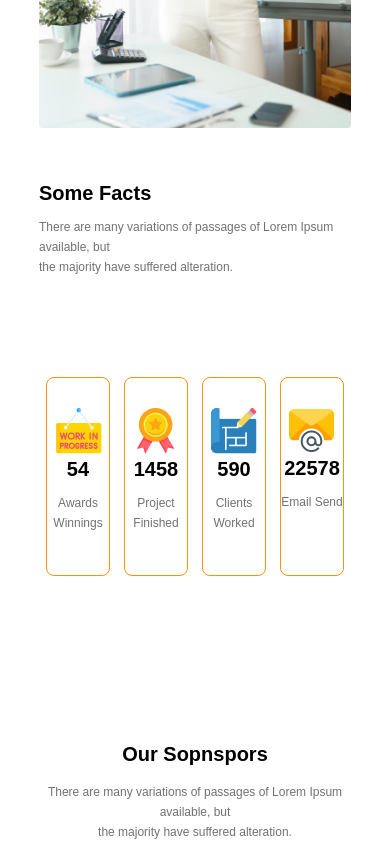
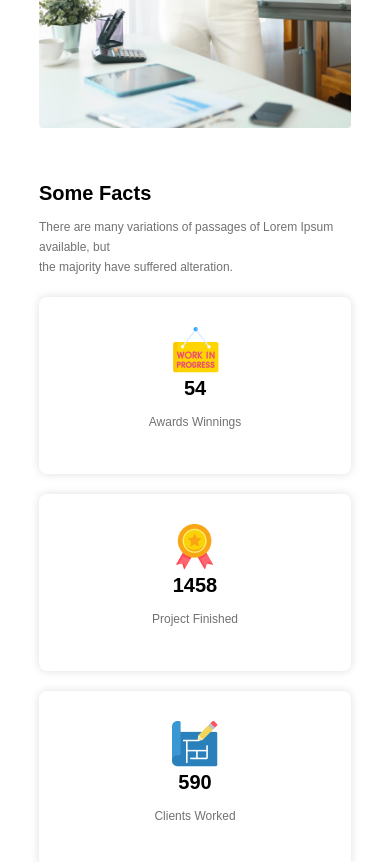
Before and after one commit to fozlur-rahman/g3-architects-main, a plain HTML site: page index.html in a window 390 px wide. Shown: the part 2620-3482 px from the top of the page. Drawn offline with Linux system fonts and the light colour scheme.

Commit message:
add the facts section res css

```diff
--- a/css/responsive.css
+++ b/css/responsive.css
@@ -92,6 +92,29 @@
     }
     /* expreince section */
 
+    /* facts section css ---------------------- */
+    .facts-container {
+        padding-top: 50px;
+        padding-bottom: 0;
+    }
+    .facts-items {
+        display: block;
+        margin-top: 20px;
+        padding: 0;
+    }
+    .fact-item {
+        width: 100%;
+        margin: 20px 0;
+        box-shadow: 0 0 10px rgb(224, 223, 223);
+        border: 0;
+    }
+    .fact-item:hover{
+        border: 1px solid #FF900E;
+        box-shadow: none;
+        transition: .25s;
+    }
+    /* facts section css ---------------------- */
+
 
 
 
--- a/css/style.css
+++ b/css/style.css
@@ -162,7 +162,9 @@ h2 {
     color: #FFF4E7;
 }
 
+
 /* expreince section css ---------------------------------------------- */
+/* facts section css ---------------------- */
 .facts-container {
     padding: 50px 0;
 }
@@ -185,8 +187,7 @@ h2 {
     border-radius: 8px;
 
 }
-
-/* expreince section css ---------------------------------------------- */
+/* facts section css ---------------------- */
 
 /* sponspors section css  ----------------------------------------------*/
 #sponsors-section {
```
